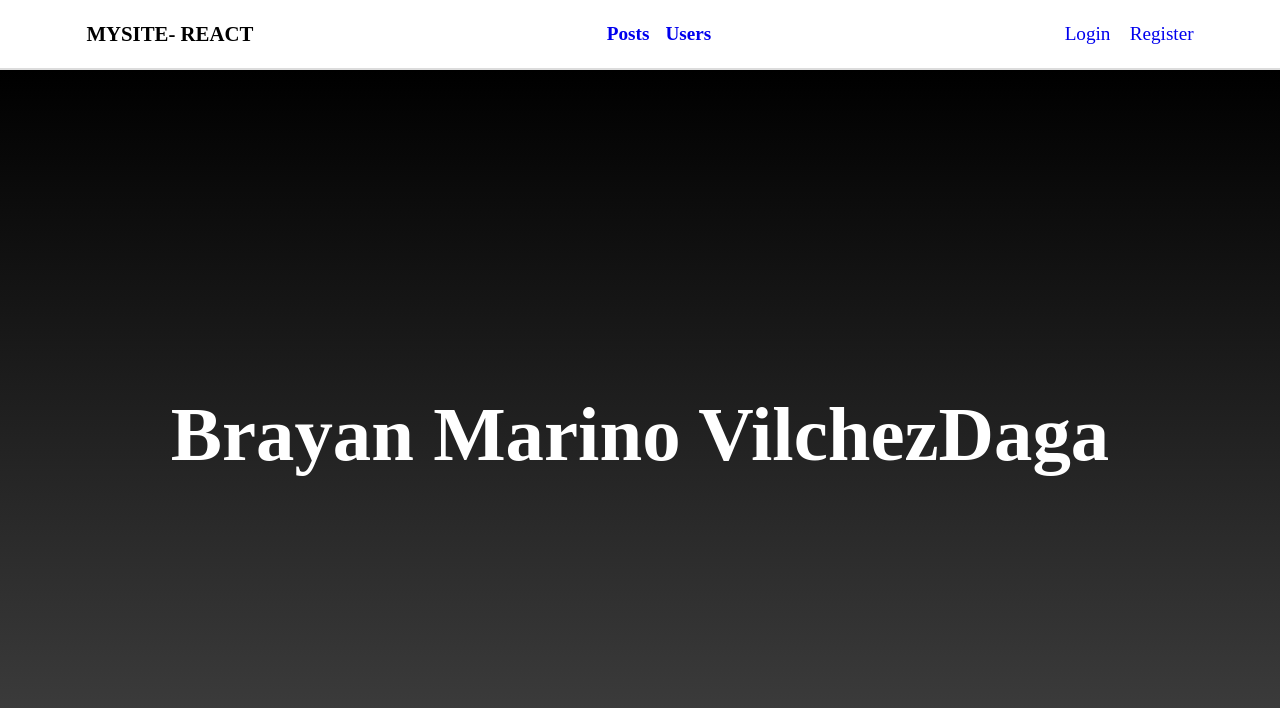
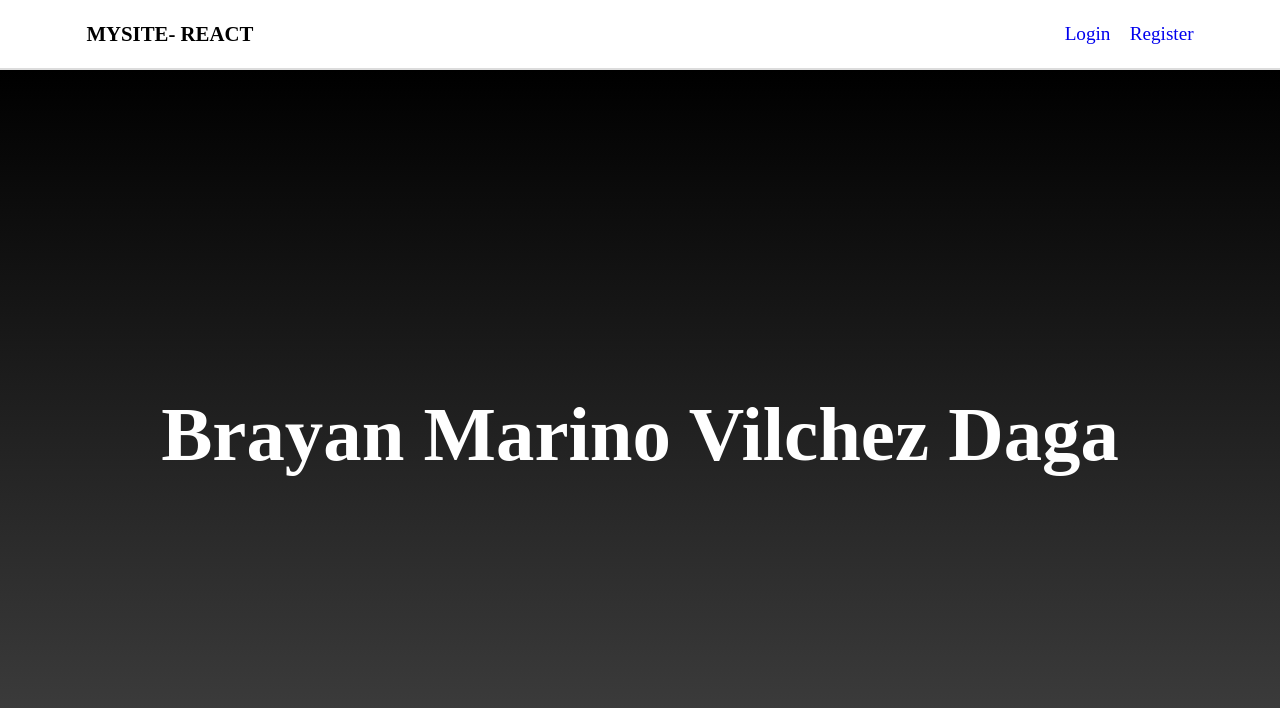
Before and after one commit to Hackademy-Part-time-80/react02brayan, a React (Vite) app: page / in a window 1280 px wide. Shown: the top 708 px of the page. Built offline with nearby package versions, Linux system fonts and the light colour scheme.

Commit message:
navbar - user posts

```diff
--- a/src/components/Navbar.jsx
+++ b/src/components/Navbar.jsx
@@ -10,12 +10,16 @@ export default function Navbar() {
         <nav>
           <Link to={'/'} className="navbar__title">MYSITE- REACT</Link>
           <ul className="navbar__menu">
+            {(user && (
+              <>
                 <li>
                   <Link to={'/posts'} className="navbar__menu__links">Posts</Link>
                 </li>
                 <li>
                   <Link to={'/users'} className="navbar__menu__links">Users</Link>
                 </li>
+              </>
+            ))}
           </ul>
           <div className="navbar__auth">
             {(!user && (
@@ -26,7 +30,7 @@ export default function Navbar() {
             )) || (
                 <>
                   <a href="#">{user.name}</a>
-                  <a onClick={logout  }>Logout</a>
+                  <a onClick={logout}>Logout</a>
                 </>
 
               )
--- a/src/context/Context.jsx
+++ b/src/context/Context.jsx
@@ -3,7 +3,7 @@ import { createContext, useState } from "react";
 export const Context = createContext();
 
 export function ContextProvider({ children }) {
-  const [author, setAuhtor] = useState('Brayan Marino VilchezDaga');
+  const [author, setAuhtor] = useState('Brayan Marino Vilchez Daga');
   return (
     <Context.Provider value={{ author }}>
       {children}
```
Lines whose indentation alone changed are shown as unchanged.
